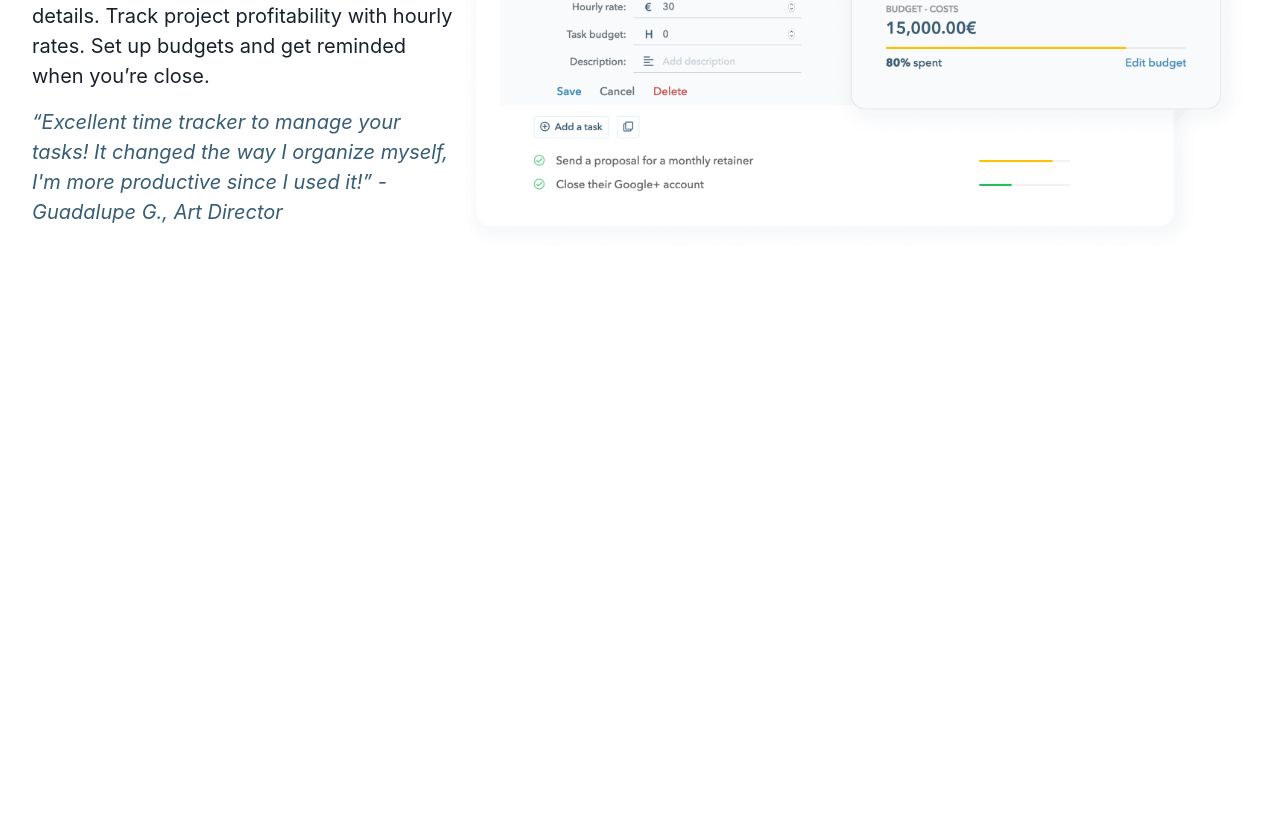
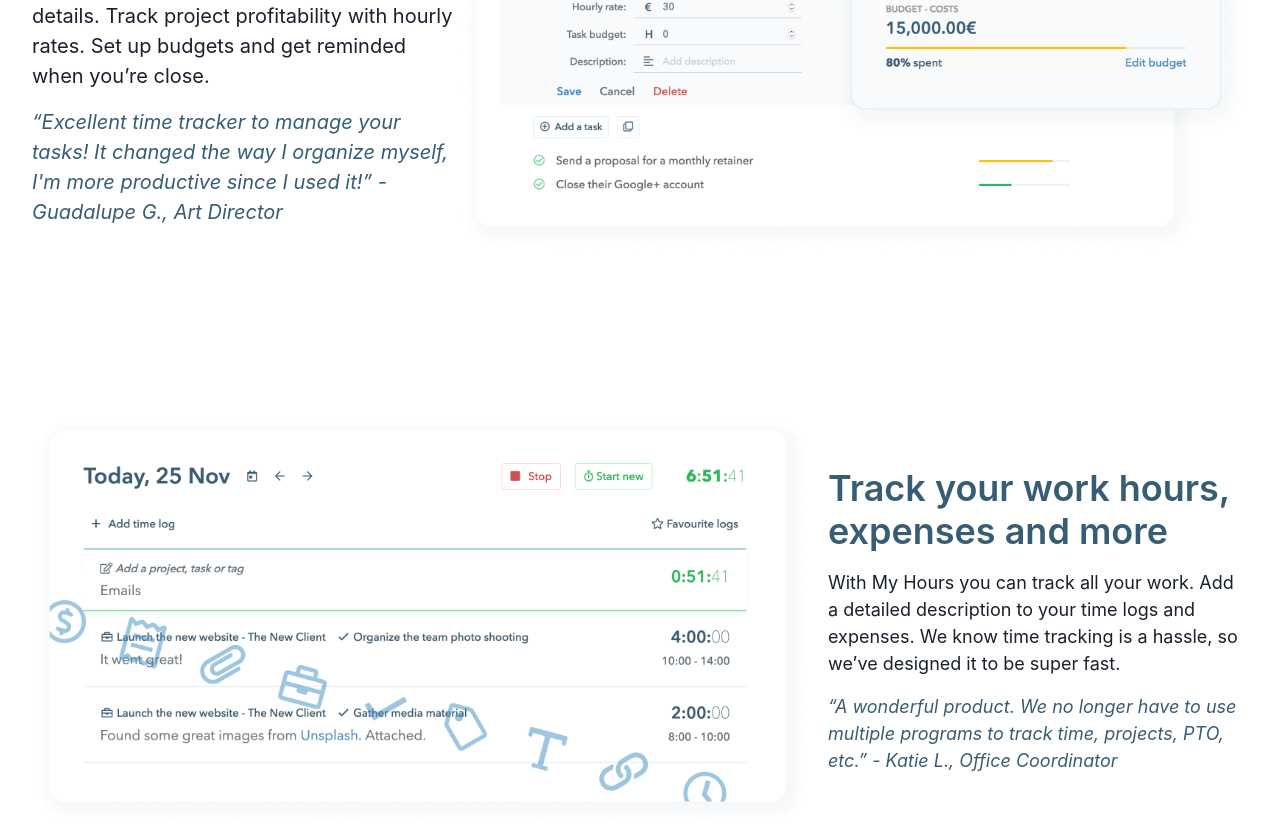
Before and after one commit to Hisam-94/MyHours-clone, a React (Create React App) app in the folder frontend/: page / in a window 1280 px wide. Shown: the part 2005-2845 px from the top of the page. Before the commit the page ends 2338 px from the top, so only its background shows below. Built offline with nearby package versions, Linux system fonts and the light colour scheme.

Commit message:
Added Tracking expense component in Home page

```diff
--- /dev/null
+++ b/frontend/src/Components/Home/TrackingExpense.jsx
@@ -0,0 +1,26 @@
+import { Box, Flex, Heading, Image, Text } from "@chakra-ui/react";
+import React from "react";
+import image from "../../Utils/Home/Expense_Image.png";
+
+const TrackingExpense = () => {
+  return (
+    <Flex p="5rem 2rem" gap="1rem" alignItems="center">
+      <Box w="65%">
+        <Image src={image} alt="Coordinate_Image" />
+      </Box>
+      <Box w="35%" textAlign="start">
+        <Heading color="#375d75" fontWeight="semibold" mb="1rem">
+        Track your work hours, expenses and more
+        </Heading>
+        <Text fontSize="lg" mb="1rem">
+        With My Hours you can track all your work. Add a detailed description to your time logs and expenses. We know time tracking is a hassle, so we’ve designed it to be super fast.
+        </Text>
+        <Text as="i" fontSize="lg" color="#375d75" mb="1rem">
+        “A wonderful product. We no longer have to use multiple programs to track time, projects, PTO, etc.” - Katie L., Office Coordinator
+        </Text>
+      </Box>
+    </Flex>
+  )
+}
+
+export default TrackingExpense
--- a/frontend/src/Pages/Home.jsx
+++ b/frontend/src/Pages/Home.jsx
@@ -2,6 +2,7 @@
 import Description from '../Components/Home/Description'
 import BussinessRatings from '../Components/Home/BussinessRatings'
 import CoordinateTeam from '../Components/Home/CoordinateTeam'
+import TrackingExpense from '../Components/Home/TrackingExpense'
 
 const Home = () => {
   return (
@@ -9,6 +10,7 @@
       <Description/>
       <BussinessRatings/>
       <CoordinateTeam/>
+      <TrackingExpense/>
     </div>
   )
 }
```
Also changed, not shown: frontend/src/Utils/Home/Expense_Image.png (added).
